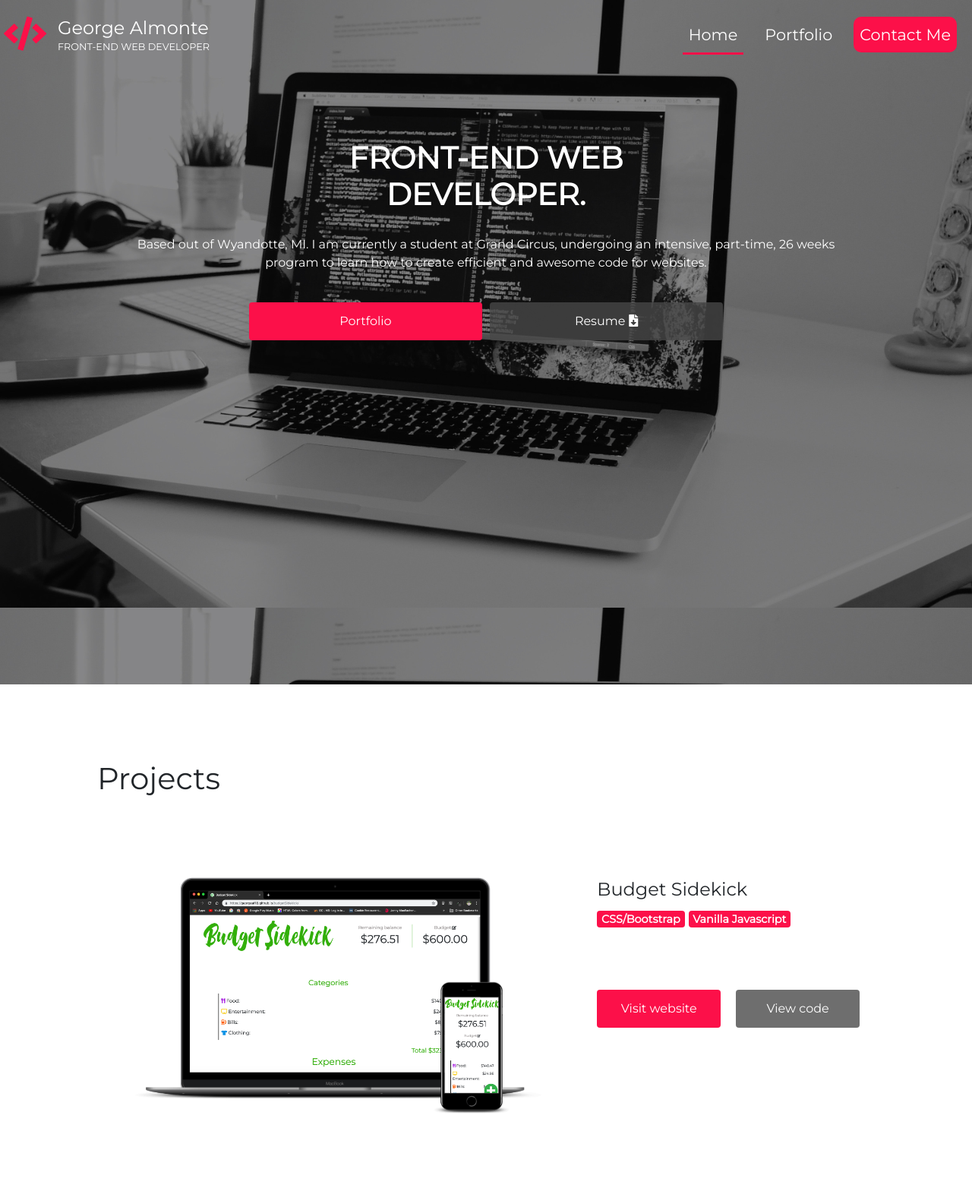
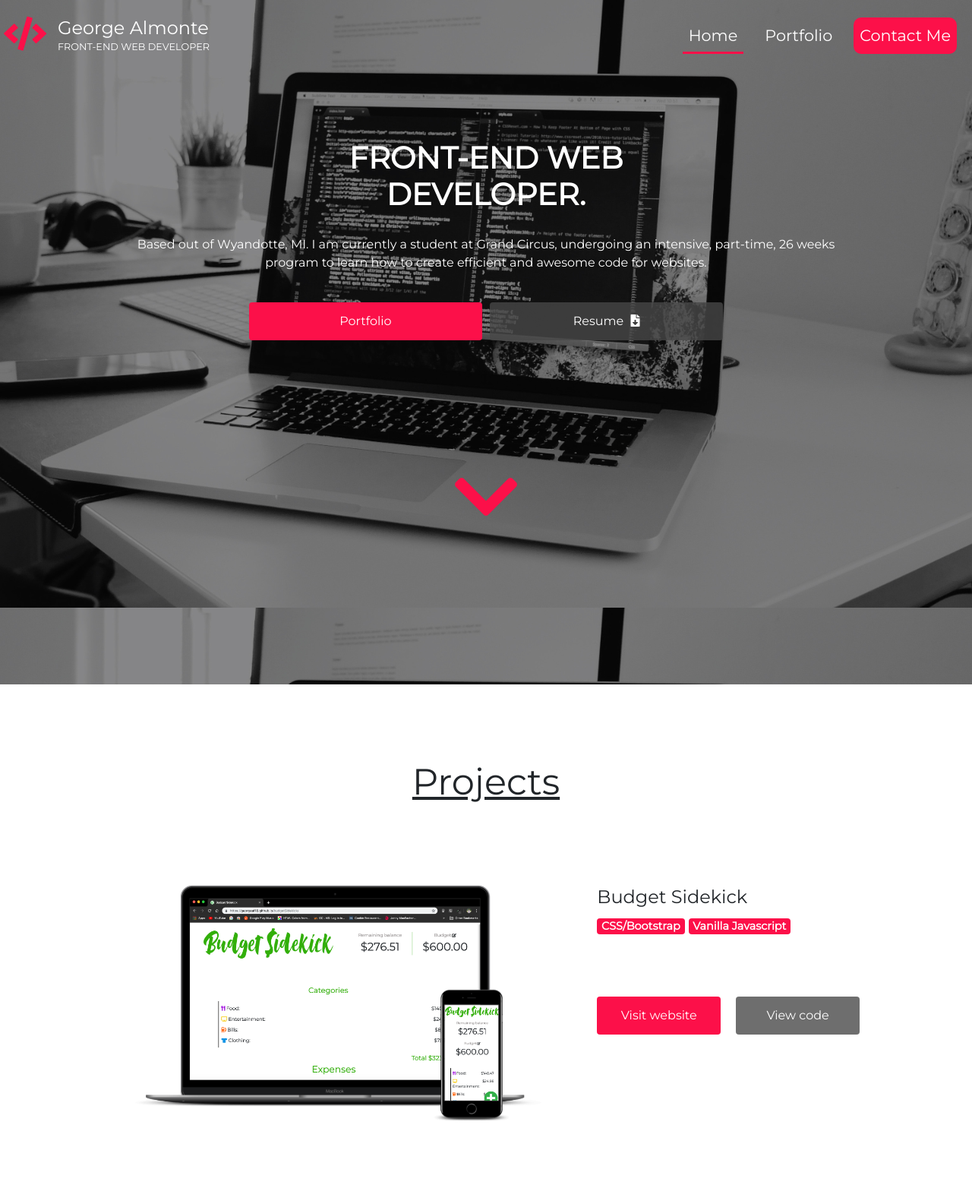
Before and after one commit to georgeaf18/portfolio, a plain HTML site: page index.html in a window 1280 px wide. Shown: the top 1564 px of the page at 76% size. Drawn offline with nearby package versions, Linux system fonts and the light colour scheme.

Commit message:
added animations

```diff
--- a/index.html
+++ b/index.html
@@ -40,7 +40,7 @@
 						</li>
 
 						<li class="nav-item">
-						  <a class="nav-link" href="#projects">Portfolio</a>
+						  <a class="nav-link" href="#projects_heading">Portfolio</a>
 						</li>
 
 						<li class="nav-item">
@@ -131,27 +131,42 @@
 
 			<div class="call_to_action">
 
-					<button onclick="location.href= '#projects'" type="submit" class=" wow fadeInLeft portfolio_btn buttons btn btn-primary">Portfolio</button>
+					<button onclick="location.href= '#projects_heading'" type="submit"
+					class=" wow fadeInLeftBig portfolio_btn buttons btn btn-primary">
+						Portfolio
+					</button>
 
-					<a class="outer_resume wow fadeInRight" href="img/logo.png" download= "George Almonte's resume " target="_blank"><button type="button" class="resume buttons btn btn-primary">Resume<i class=" download_icon fas fa-file-download"></i></button></a>
+					<a class="outer_resume wow fadeInRightBig" href="img/logo.png"
+					download= "George Almonte's resume " target="_blank">
+						<button type="button" class="resume buttons btn btn-primary">
+							Resume
+							<i class=" download_icon fas fa-file-download"></i>
+						</button>
+					</a>
 
+			</div>
+
+			<div>
+					<a class=" wow bounce scroll_down" href="#projects_heading" >
+						<i class=" fas fa-chevron-down"></i>
+					</a>
 			</div>
 		</div>
 
 		<div id="white_bg">
 
 		<div class="portfolio">
-			<h1 id="projects">Projects</h1>
+			<h1 class="wow fadeInUp" id="projects_heading">Projects</h1>
 
 			<div class="projects_div">
 
-				<div class="project_img">
+				<div class="project_img wow fadeInLeftBig">
 
 					<img src="img/mockuper (1).png" alt="">
 
 				</div>
 
-				<div class="project_content">
+				<div class="project_content wow fadeIn">
 
 					<h4>Budget Sidekick</h4>
 
@@ -160,7 +175,7 @@
 						<span class="badge badge-primary primary_color"> Vanilla Javascript</span>
 					</div>
 
-					<div class="wow fadeInRight call_to_action">
+					<div class="call_to_action">
 					 	<a href = 'budget_sidekick/index.html' target="_blank" class="visit">
 							 <button
 							 type="button"
--- a/style.css
+++ b/style.css
@@ -72,6 +72,7 @@ body {
 /***************************** header start *****************************/
 .nav_bar {
     width: 100%;
+    z-index: 3;
 }
 
 .navbar {
@@ -146,6 +147,7 @@ header {
 #contact_me {
     background-color: #fc1049;
     border-radius: 10px;
+    color: white!important;
 
 }
 /***************************** presentation start *****************************/
@@ -158,6 +160,28 @@ header {
 
     }
 
+    .scroll_down, .scroll_down:active, .scroll_down:hover {
+        width: 100%;
+        margin-top: 16%;
+        text-align: center;
+        font-size: 6rem;
+        color: #fc1049;
+        cursor: pointer;
+        display: block;
+        animation-iteration-count: infinite;
+        animation-duration: 2.5s;
+    }
+
+
+
+
+
+
+
+
+
+
+
 
 /***************************** call to action buttons start *****************************/
 
@@ -166,6 +190,10 @@ header {
     background-color: #fc1049;
     border: none;
     margin-right: 10px;
+}
+
+.portfolio_btn, .outer_resume {
+    animation-duration: 1.5s;
 }
 
 
@@ -186,6 +214,15 @@ border: none;
 }
 
 /***************************** portfolio start *****************************/
+
+#projects_heading {
+    text-align: center;
+    font-size: 3rem;
+    text-decoration-line: underline;
+    animation-delay: 1s;
+
+}
+
 
 .portfolio {
     margin: 0 auto;
@@ -210,6 +247,15 @@ border: none;
     margin: 40px auto;
     width: 100%;
 }
+
+.project_content {
+    animation-delay: 2s;
+}
+
+.project_img {
+    animation-duration: 1.5s;
+}
+
 /***************************** contact me start *****************************/
     #contact_me_div{
         padding-bottom: 50px;
@@ -391,10 +437,17 @@ footer {
     .nav-link {
         margin-right: 20px;
         background: none;
+        text-decoration: none;
+        background-image: linear-gradient(#fc1049, #fc1049);
+        background-position: 0% 100%;
+        background-repeat: no-repeat;
+        background-size: 0% 2px;
+        transition: background-size .3s;
     }
 
     .active, .nav-link:hover {
-        border-bottom: #fc1049 solid 3px;
+        /* border-bottom: #fc1049 solid 3px; */
+        background-size: 100% 3px;
 
     }
 
```
